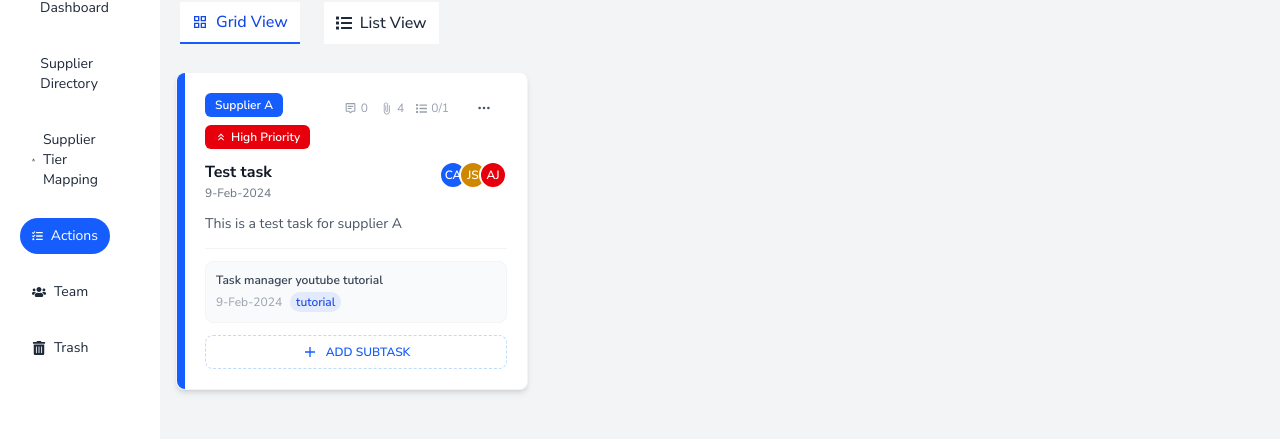
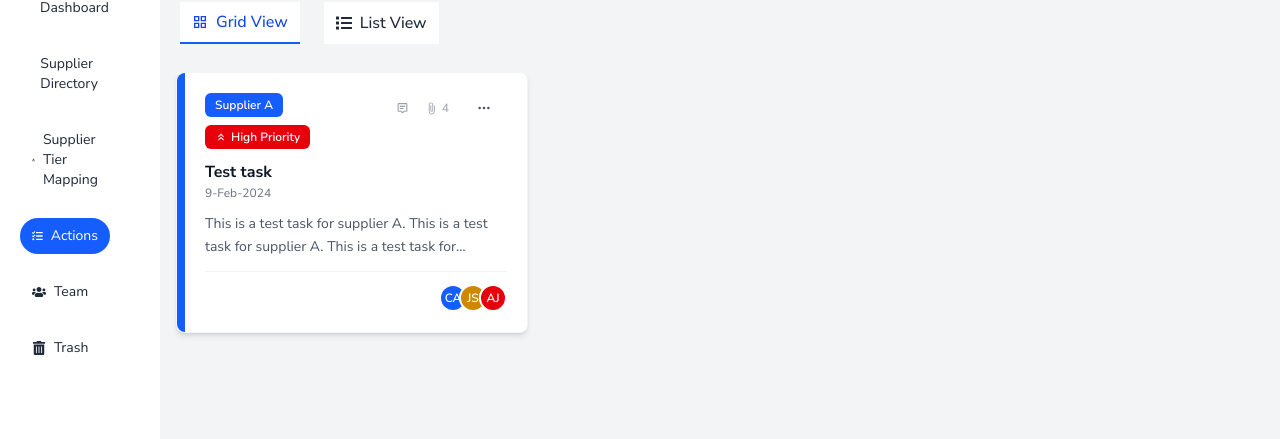
Before and after one commit to zunairah-khan/supplier-intelligence-tool, a React (Vite) app in the folder client/: page /actions in a window 1280 px wide. Shown: the part 138-577 px from the top of the page. Built offline with nearby package versions, Linux system fonts and the light colour scheme; sample sign-in values are in the browser's storage.

Commit message:
action details updates

```diff
--- a/client/src/assets/data.js
+++ b/client/src/assets/data.js
@@ -1189,7 +1189,7 @@ export const actions = [
     _id: "65c5f12ab5204a81bde866a9",
     FK_supplier_id: "65c5f27fb5204a81bde86833",
     title: "Test task",
-    description: "This is a test task for supplier A",
+    description: "This is a test task for supplier A. This is a test task for supplier A. This is a test task for supplier A. This is a test task for supplier A. This is a test task for supplier A. This is a test task for supplier A. This is a test task for supplier A. This is a test task for supplier A. This is a test task for supplier A. This is a test task for supplier A. This is a test task for supplier A. ",
     date: "2024-02-09T00:00:00.000Z",
     priority: "High",
     stage: "todo",
@@ -1220,13 +1220,34 @@ export const actions = [
       },
     ],
     isTrashed: false,
-    activities: [],
-    subTasks: [
-      {
-        title: "Task manager youtube tutorial",
-        date: "2024-02-09T00:00:00.000Z",
-        tag: "tutorial",
-        _id: "65c5f153b5204a81bde866c8",
+    comments: [
+      {
+        type: "started",
+        comment: "Project started",
+        date: "2024-02-09T09:16:56.623Z",
+        FK_user_id: "65c202d4aa62f32ffd1303cc",
+        _id: "65c5f18bb5204a81bde866d1",
+      },
+      {
+        type: "started",
+        comment: "Project started",
+        date: "2024-02-09T09:16:56.623Z",
+        FK_user_id: "65c202d4aa62f32ffd1303cc",
+        _id: "65c5f18bb5204a81bde866d1",
+      },
+      {
+        type: "started",
+        comment: "Project started",
+        date: "2024-02-09T09:16:56.623Z",
+        FK_user_id: "65c202d4aa62f32ffd1303cc",
+        _id: "65c5f18bb5204a81bde866d1",
+      },
+      {
+        type: "started",
+        comment: "Project started",
+        date: "2024-02-09T09:16:56.623Z",
+        FK_user_id: "65c202d4aa62f32ffd1303cc",
+        _id: "65c5f18bb5204a81bde866d1",
       },
     ],
     createdAt: "2024-02-09T09:32:26.574Z",
--- a/client/src/components/TaskCard.jsx
+++ b/client/src/components/TaskCard.jsx
@@ -76,10 +76,6 @@ const TaskCard = ({ task }) => {
                   <MdAttachFile size={13} />
                   <span>{task?.assets?.length}</span>
                 </div>
-                <div className="flex items-center gap-1 text-xs">
-                  <FaList size={11} />
-                  <span>0/{task?.subTasks?.length}</span>
-                </div>
               </div>
 
               <div onClick={(e) => e.stopPropagation()} className="shrink-0">
@@ -99,8 +95,21 @@ const TaskCard = ({ task }) => {
               </p>
             </div>
 
-            {/* Team avatars beside title */}
-            <div className="flex -space-x-2 shrink-0">
+
+          </div>
+
+          {/* Description */}
+          {task?.description && (
+            <p className="text-sm text-gray-600 line-clamp-2 leading-relaxed">
+              {task.description}
+            </p>
+          )}
+
+          {/* Divider */}
+          <div className="border-t border-gray-100" />
+
+           {/* Team avatars beside title */}
+            <div className="flex -space-x-2 shrink-0 justify-end">
               {task?.team?.map((m, index) => (
                 <div
                   key={index}
@@ -113,47 +122,8 @@ const TaskCard = ({ task }) => {
                 </div>
               ))}
             </div>
-          </div>
 
-          {/* Description */}
-          {task?.description && (
-            <p className="text-sm text-gray-600 line-clamp-2 leading-relaxed">
-              {task.description}
-            </p>
-          )}
 
-          {/* Divider */}
-          <div className="border-t border-gray-100" />
-
-          {/* Sub task preview */}
-          {task?.subTasks?.length > 0 ? (
-            <div className="bg-gray-50 rounded-lg p-2.5 border border-gray-100">
-              <p className="text-xs font-semibold text-gray-700 line-clamp-1">
-                {task?.subTasks[0].title}
-              </p>
-              <div className="flex items-center gap-2 mt-1">
-                <span className="text-xs text-gray-400">
-                  {formatDate(new Date(task?.subTasks[0]?.date))}
-                </span>
-                <span className="bg-blue-600/10 text-blue-700 text-xs px-1.5 py-0.5 rounded-full font-medium">
-                  {task?.subTasks[0].tag}
-                </span>
-              </div>
-            </div>
-          ) : (
-            <p className="text-xs text-gray-400 italic">No sub-tasks</p>
-          )}
-
-          {/* Add subtask button */}
-          <div onClick={(e) => e.stopPropagation()}>
-            <button
-              onClick={() => setOpen(true)}
-              className="w-full flex gap-2 items-center justify-center text-xs text-blue-600 font-semibold hover:text-blue-700 hover:bg-blue-50 py-2 px-2 rounded-lg transition-colors border border-dashed border-blue-200 hover:border-blue-400"
-            >
-              <IoMdAdd className="text-base" />
-              ADD SUBTASK
-            </button>
-          </div>
 
         </div>
       </div>
--- a/client/src/pages/TaskDetails.jsx
+++ b/client/src/pages/TaskDetails.jsx
@@ -109,7 +109,7 @@ const TaskDetails = () => {
 
       {/* Scrollable content */}
       <div className="flex-1 min-h-0 overflow-y-auto">
-        <div className="w-full flex flex-col xl:flex-row gap-5 bg-white shadow rounded-md p-6">
+        <div className="w-full flex flex-col xl:flex-row gap-5 bg-white shadow rounded-md p-6 h-full shrink-0">
 
           {/* LEFT */}
           <div className="w-full xl:w-2/3 flex flex-col gap-5">
@@ -142,7 +142,7 @@ const TaskDetails = () => {
               <div className="flex items-center gap-4">
                 <div className="flex items-center gap-1">
                   <BiMessageAltDetail size={14} />
-                  <span>{task?.activities?.length}</span>
+                  <span>{task?.comments?.length}</span>
                 </div>
                 <div className="flex items-center gap-1">
                   <MdAttachFile size={14} />
@@ -195,14 +195,14 @@ const TaskDetails = () => {
                 Assets
               </p>
               {task?.assets?.length > 0 ? (
-                <div className="grid grid-cols-3 sm:grid-cols-3 gap-4 mr-1 justify-items-start">
+                <div className="flex flex-wrap gap-3">
                   {task?.assets?.map((el, index) => (
                     <a
                       key={index}
                       href={el}
                       target="_blank"
                       rel="noreferrer"
-                      className="flex w-full max-w-[20rem] items-center gap-3 bg-gray-50 border border-gray-200 rounded-lg px-4 py-3 hover:bg-blue-50 hover:border-blue-200 transition-colors group min-h-18"
+                      className="flex w-auto max-w-[18rem] min-w-48 items-center gap-3 bg-gray-50 border border-gray-200 rounded-lg px-4 py-3 hover:bg-blue-50 hover:border-blue-200 transition-colors group min-h-18"
                     >
                       <MdAttachFile
                         size={16}
@@ -227,8 +227,8 @@ const TaskDetails = () => {
           </div>
 
           {/* RIGHT — Activities */}
-          <div className="w-full xl:w-1/2 flex flex-col gap-4">
-            <Activities activity={task?.activities} id={id} />
+          <div className="w-full xl:w-1/2 flex flex-col gap-4 ">
+            <Comments comment={task?.comments} id={id} />
           </div>
         </div>
       </div>
@@ -236,7 +236,8 @@ const TaskDetails = () => {
   );
 };
 
-const Activities = ({ activity, id }) => {
+const Comments = ({ comment, id }) => {
+
   const [selected, setSelected] = useState(act_types[0]);
   const [text, setText] = useState("");
 
@@ -253,13 +254,13 @@ const Activities = ({ activity, id }) => {
         </div>
       </div>
       <div className="flex flex-col gap-1 mb-8">
-        <p className="font-semibold text-gray-800">{item?.by?.name}</p>
+        <p className="font-semibold text-gray-800">{item?.FK_user_id?.name}</p>
         <div className="flex items-center gap-2 text-gray-500 text-xs">
           <span className="capitalize">{item?.type}</span>
           <span>·</span>
           <span>{moment(item?.date).fromNow()}</span>
         </div>
-        <p className="text-sm text-gray-700 mt-1">{item?.activity}</p>
+        <p className="text-sm text-gray-700 mt-1">{item?.comment}</p>
       </div>
     </div>
   );
@@ -271,8 +272,8 @@ const Activities = ({ activity, id }) => {
           Narrative
         </p>
         <div className="w-full">
-          {activity?.length > 0 ? (
-            activity.map((el, index) => <Card key={index} item={el} />)
+          {comment?.length > 0 ? (
+            comment.map((el, index) => <Card key={index} item={el} />)
           ) : (
             <p className="text-gray-500 italic text-sm">No comments logged yet.</p>
           )}
@@ -281,7 +282,7 @@ const Activities = ({ activity, id }) => {
 
       <div className="w-full md:w-1/3">
         <p className="text-xs text-gray-400 font-medium uppercase tracking-wide mb-5">
-          Add Activity
+          Add Comment
         </p>
         <div className="w-full flex flex-wrap gap-4">
           {act_types.map((item) => (
```
